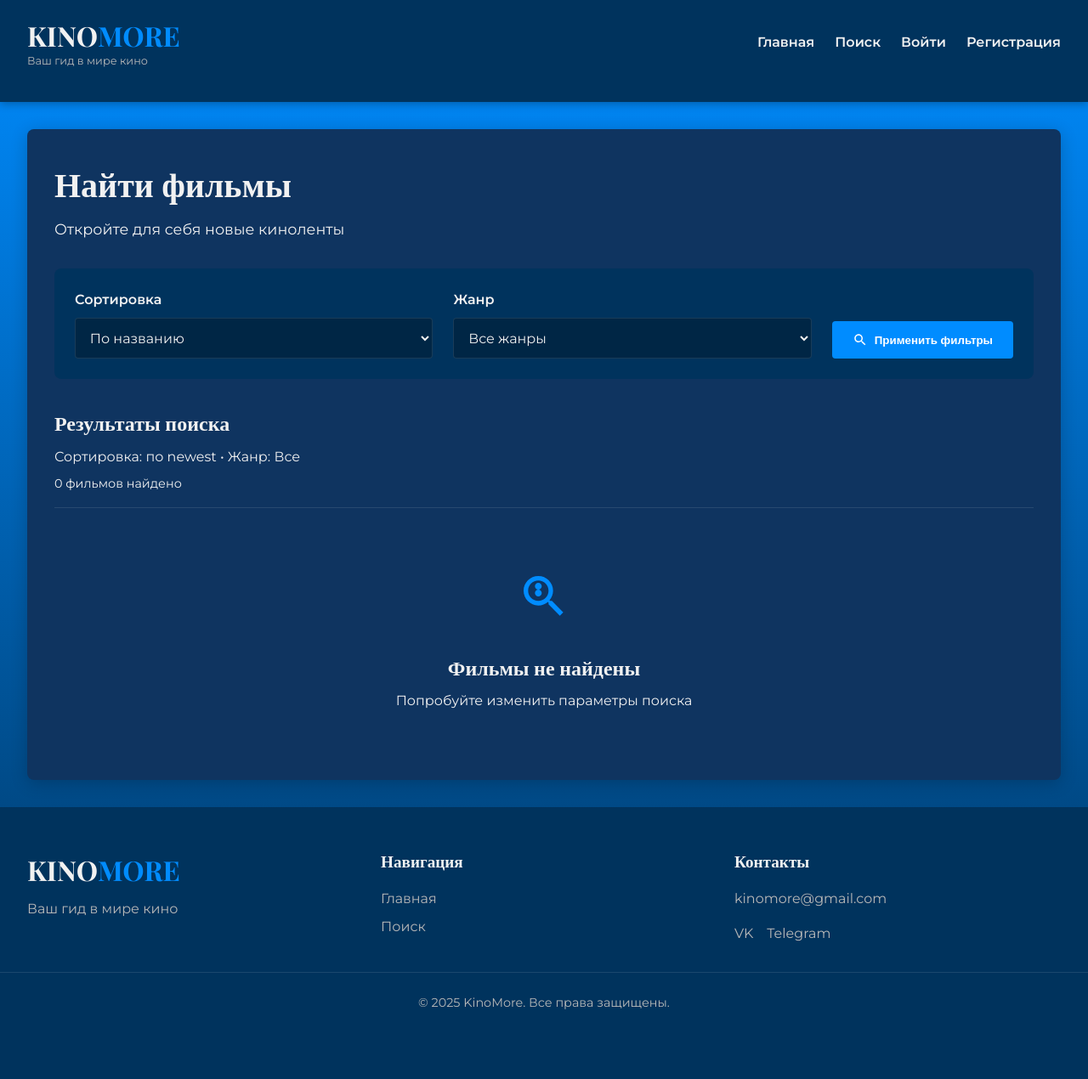
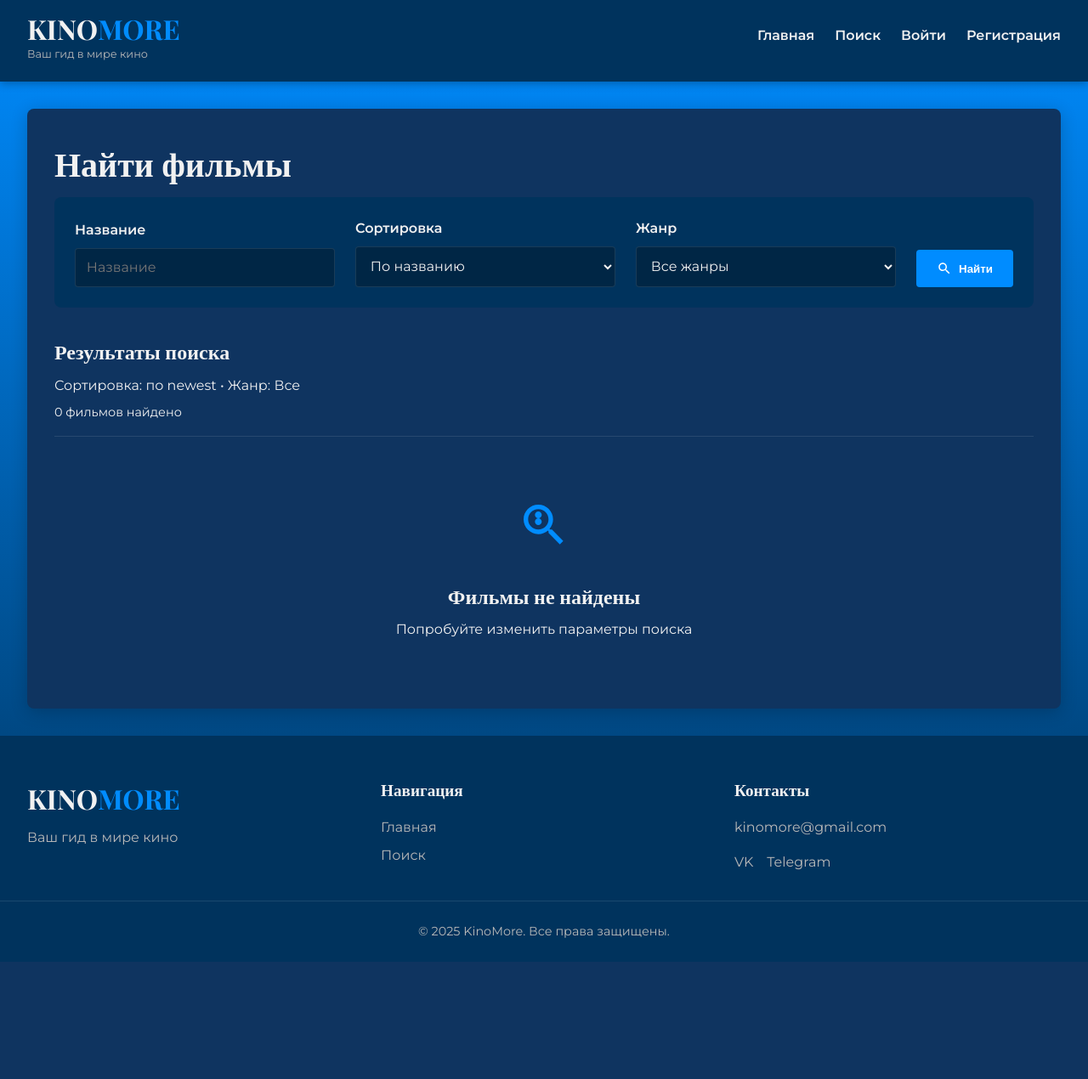
Before and after one commit to AlexanderSh11/films_app, a Django app: page /search/ in a window 1280 px wide. Shown: the whole page at 85% size. After the commit the page ends 1132 px from the top, so only its background shows below. Run offline with Django 5.2, Linux system fonts and the light colour scheme; data that the repository does not hold is empty.

Commit message:
Изменение диапозона оценок с 1-5 до 1-10. Исправление некоторых визуальных багов

```diff
--- a/app/models.py
+++ b/app/models.py
@@ -41,7 +41,7 @@ class MovieRating(models.Model):
     id = models.AutoField(primary_key=True)
     user = models.ForeignKey(User, on_delete=models.CASCADE)
     movie = models.ForeignKey(Movie, on_delete=models.CASCADE)
-    user_rating = models.PositiveIntegerField(blank=True, null=True, choices=[(1, '1'), (2, '2'), (3, '3'), (4, '4'), (5, '5'),])
+    user_rating = models.PositiveIntegerField(blank=True, null=True, choices=[(1, '1'), (2, '2'), (3, '3'), (4, '4'), (5, '5'), (6, '6'), (7, '7'), (8, '8'), (9, '9'), (10, '10'),])
     added_at = models.DateTimeField(auto_now_add=True)
 
     class Meta:
--- a/app/views.py
+++ b/app/views.py
@@ -16,12 +16,15 @@ class SearchPageView(TemplateView):
         context = super().get_context_data(**kwargs)
         request = self.request
         genre = request.GET.get('genre', 'Все')
+        title = request.GET.get('title', '')
         sort = request.GET.get('sort', 'newest')
         movies = Movie.objects.all()
         for movie in movies:
             movie.genre_list = movie.genre.split(", ")
         if genre != 'Все':
             movies = Movie.objects.filter(genre__icontains=genre)
+        if title != '':
+            movies = movies.filter(movie_name__icontains=title)
         if sort == 'названию':
             movies = movies.order_by('movie_name', 'year')
         elif sort == 'рейтингу (сначала лучшие)':
--- a/static/css/main.css
+++ b/static/css/main.css
@@ -40,12 +40,12 @@ main {
 
 .main-header {
     background-color: var(--header-color);
-    padding: 1rem 2rem;
+    padding: 0.5rem 2rem;
     box-shadow: 0 2px 10px rgba(0, 0, 0, 0.3);
     position: sticky;
     top: 0;
     z-index: 1000;
-    height: 15vh;
+    height: 12vh;
 }
 
 .header-container {
@@ -149,7 +149,6 @@ main {
 .main-footer {
     background-color: var(--secondary-color);
     padding: 3rem 0 0;
-    height: 40vh;
 }
 
 .footer-container {
--- a/static/css/movie-card.css
+++ b/static/css/movie-card.css
@@ -14,7 +14,7 @@
 
 .movie-poster-container {
     position: relative;
-    height: 350px;
+    height: 400px;
     overflow: hidden;
 }
 
--- a/static/css/search.css
+++ b/static/css/search.css
@@ -15,12 +15,6 @@
     font-size: 2.5rem;
     margin-bottom: 0.5rem;
     color: var(--text-color);
-}
-
-.search-subtitle {
-    color: var(--text-secondary);
-    margin-bottom: 2rem;
-    font-size: 1.1rem;
 }
 
 .search-filters {
--- a/templates/favorites.html
+++ b/templates/favorites.html
@@ -52,7 +52,7 @@
                         <div class="movie-info">
                             <h3 class="movie-title">{{ favorite.movie.movie_name }}</h3>
                             <p class="movie-meta">{{ favorite.movie.year }} • {{ favorite.movie.country }}</p>
-                            <p class="movie-meta">{{ movie.genre }}</p>
+                            <p class="movie-meta">{{ favorite.movie.genre }}</p>
                             <p class="movie-director">Режиссер: {{ favorite.movie.director }}</p>
                             <div class="movie-actions">
                                 <a href="{% url 'remove_from_favorites' favorite.movie.id %}" class="action-btn remove-btn">
--- a/templates/home.html
+++ b/templates/home.html
@@ -35,7 +35,7 @@
                                 {% if movie.id in user_favorites %}
                                     <a href="{% url 'remove_from_favorites' movie.id %}" class="action-btn remove-btn">
                                         <svg width="16" height="16" viewBox="0 0 24 24">
-                                            <path fill="currentColor" d="M19 13h-6v6h-2v-6H5v-2h6V5h2v6h6v2z"/>
+                                            <path fill="currentColor" d="M19 13H5v-2h14v2z"/>
                                         </svg>
                                         Удалить
                                     </a>
@@ -85,7 +85,7 @@
                                     {% if movie.id in user_favorites %}
                                         <a href="{% url 'remove_from_favorites' movie.id %}" class="action-btn remove-btn">
                                             <svg width="16" height="16" viewBox="0 0 24 24">
-                                                <path fill="currentColor" d="M19 13h-6v6h-2v-6H5v-2h6V5h2v6h6v2z"/>
+                                                <path fill="currentColor" d="M19 13H5v-2h14v2z"/>
                                             </svg>
                                             Удалить
                                         </a>
--- a/templates/movie_detail.html
+++ b/templates/movie_detail.html
@@ -62,7 +62,10 @@
                                 <form method="post" action="{% url 'rate_movie' movie.id %}">
                                     {% csrf_token %}
                                     <div class="star-rating">
-                                        {% for i in "54321" %}
+                                        <input type="radio" id="star10" name="user_rating" value="10"
+                                            {% if user_rating == 10 %}checked{% endif %}>
+                                        <label for="star10" title="10★">10★</label>
+                                        {% for i in "987654321" %}
                                             <input type="radio" id="star{{ i }}" name="user_rating" value="{{ i }}"
                                                 {% if user_rating == i|add:"0" %}checked{% endif %}>
                                             <label for="star{{ i }}" title="{{ i }}★">{{ i }}★</label>
--- a/templates/search.html
+++ b/templates/search.html
@@ -17,11 +17,14 @@
         <section class="search-section">
             <div class="search-container">
                 <h1 class="search-title">Найти фильмы</h1>
-                <p class="search-subtitle">Откройте для себя новые киноленты</p>
 
                 <div class="search-filters">
                     <form method="get" class="filter-form">
                         <div class="filter-row">
+                            <div class="filter-group">
+                                <label for="title" class="filter-label">Название</label>
+                                <input id="title" name="title" class="filter-select" type="text" placeholder="Название"></input>
+                            </div>
                             <div class="filter-group">
                                 <label for="sort" class="filter-label">Сортировка</label>
                                 <select id="sort" name="sort" class="filter-select">
@@ -67,7 +70,7 @@
                                 <svg width="18" height="18" viewBox="0 0 24 24" style="margin-right: 8px;">
                                     <path fill="currentColor" d="M15.5 14h-.79l-.28-.27C15.41 12.59 16 11.11 16 9.5 16 5.91 13.09 3 9.5 3S3 5.91 3 9.5 5.91 16 9.5 16c1.61 0 3.09-.59 4.23-1.57l.27.28v.79l5 4.99L20.49 19l-4.99-5zm-6 0C7.01 14 5 11.99 5 9.5S7.01 5 9.5 5 14 7.01 14 9.5 11.99 14 9.5 14z"/>
                                 </svg>
-                                Применить фильтры
+                                Найти
                             </button>
                         </div>
                     </form>
```
Also changed, not shown: content_based.py (+4 -4 lines), static/css/movie-details.css (+3 -12 lines).
